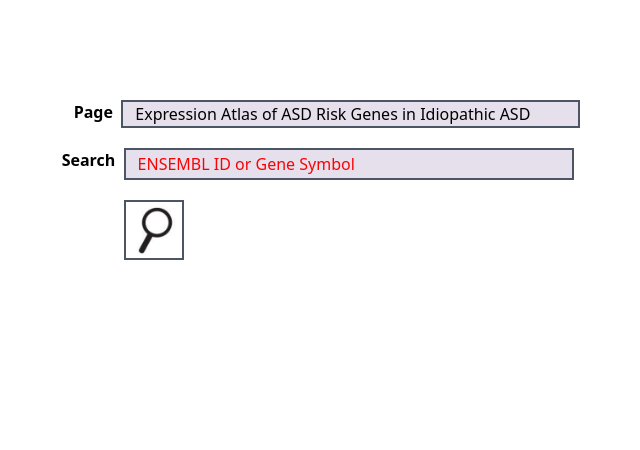
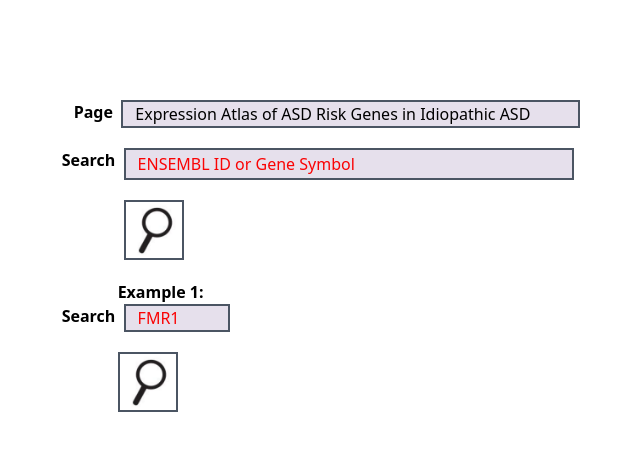
Before and after one commit to faizulislamfair/targan-database, a Next.js app: page / in a window 1280 px wide. Shown: the top 450 px of the page, without its empty margins (319-959 px from the left). Built offline with nearby package versions, Linux system fonts and the light colour scheme.

Commit message:
feat: example 1 added

```diff
--- a/pages/index.js
+++ b/pages/index.js
@@ -77,8 +77,41 @@ export default function Home() {
               </div>
             </div>
           </div>
+
+
+
+
+
+          <div className="flex flex-col mt-5">
+            <div className="font-semibold ml-14">
+              Example 1:
+            </div>
+            <div className="flex flex-row">
+              <div className="font-semibold ">
+                Search &nbsp;
+              </div>
+              <div className="flex flex-col bg-[#E6E0EC] text-[#FA0304] font-medium border-2 border-gray-600 pl-3 pr-12">
+                FMR1
+              </div>
+            </div>
+
+            <div className="mt-5">
+              <Image
+                className="border-2 border-gray-600 ml-14"
+                src="/search.png"
+                alt="Search Icon"
+                onClick={handleSearch}
+                width={60}
+                height={60}
+              />
+            </div>
+          </div>
+
+
+
         </div>
       </div>
+
 
       <div className='grid grid-cols-1 grid-flow-row gap-4 place-content-center mt-10 pt-10'>
         {searchPressed && filteredData.length > 0 && (
```
